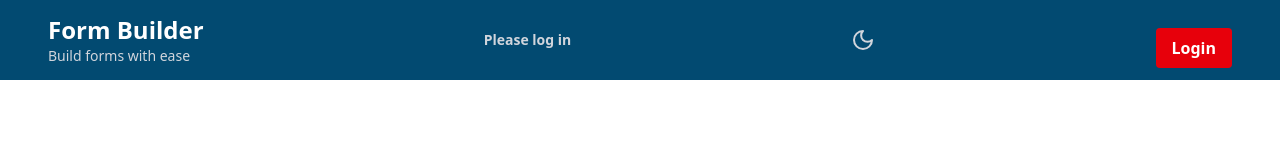
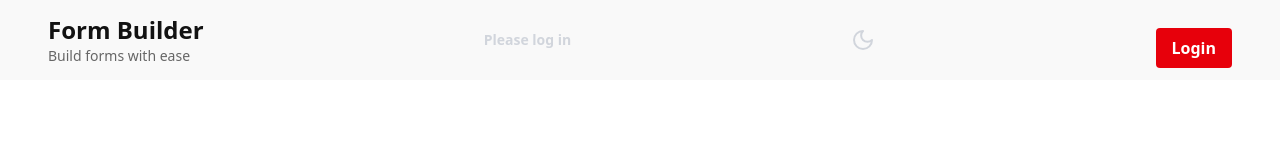
Before and after one commit to JJAHMEDAMER/form-builder, a React (Vite) app: page /auth in a window 1280 px wide. Shown: the top 160 px of the page. Built offline with nearby package versions, Linux system fonts and the light colour scheme; no server answers.

Commit message:
update header

```diff
--- a/src/layouts/app-header.tsx
+++ b/src/layouts/app-header.tsx
@@ -15,11 +15,11 @@ export default function AppHeader() {
   };
 
   return (
-    <header className="flex h-full items-center bg-sky-900 p-4 text-white">
+    <header className="bg-surface-200 flex h-full items-center p-4">
       <div className="container flex w-full items-center justify-between">
         <div>
           <h1 className="text-2xl font-bold">Form Builder</h1>
-          <p className="text-sm text-gray-300">Build forms with ease</p>
+          <p className="text-text-400 text-sm">Build forms with ease</p>
         </div>
 
         <span className="text-sm font-semibold text-gray-300">
```
